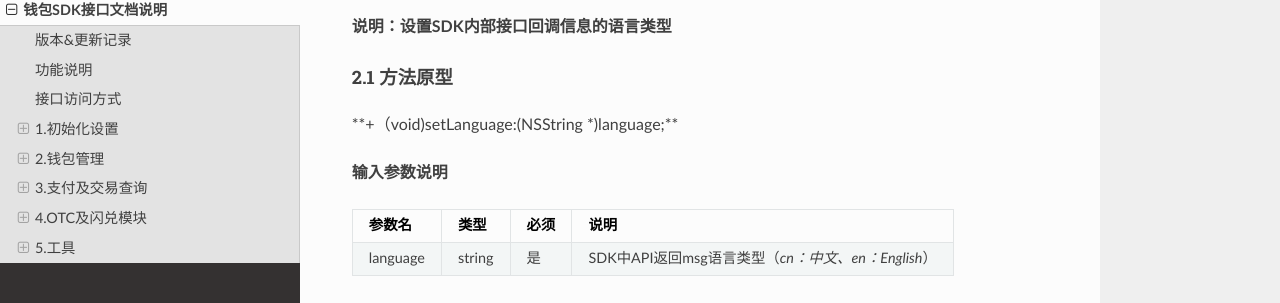
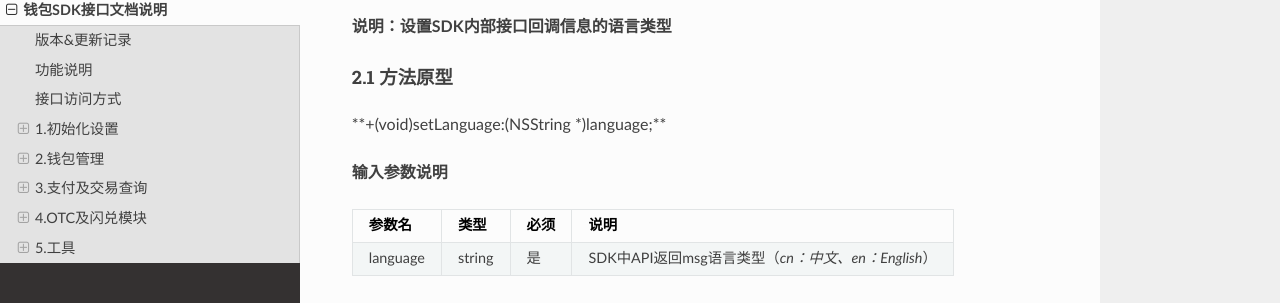
Before and after one commit to zhujg-00/BCBWalletSDK-API, a Sphinx documentation site: the page built from docs/source/BCBWalletSDK-API.rst, in a window 1280 px wide and 900 px high, scrolled down 1285 px. Shown: the part 143-446 px from the top of the window. Built offline with Sphinx 7.4.7 and the Read the Docs theme 2.0.0, drawn with Linux system fonts in a browser that asks for light colours.

Commit message:
no message

```diff
--- a/docs/source/BCBWalletSDK-API.rst
+++ b/docs/source/BCBWalletSDK-API.rst
@@ -77,7 +77,7 @@ API调用，返回的内容也是一个json串，里面会携带返回的状态
 **2.1 方法原型**
 ^^^^^^^^^^^^^^^^
 
-\*\*+（void)setLanguage:(NSString \*)language;\*\*
+\*\*+(void)setLanguage:(NSString \*)language;\*\*
 
 **输入参数说明**
 
```
